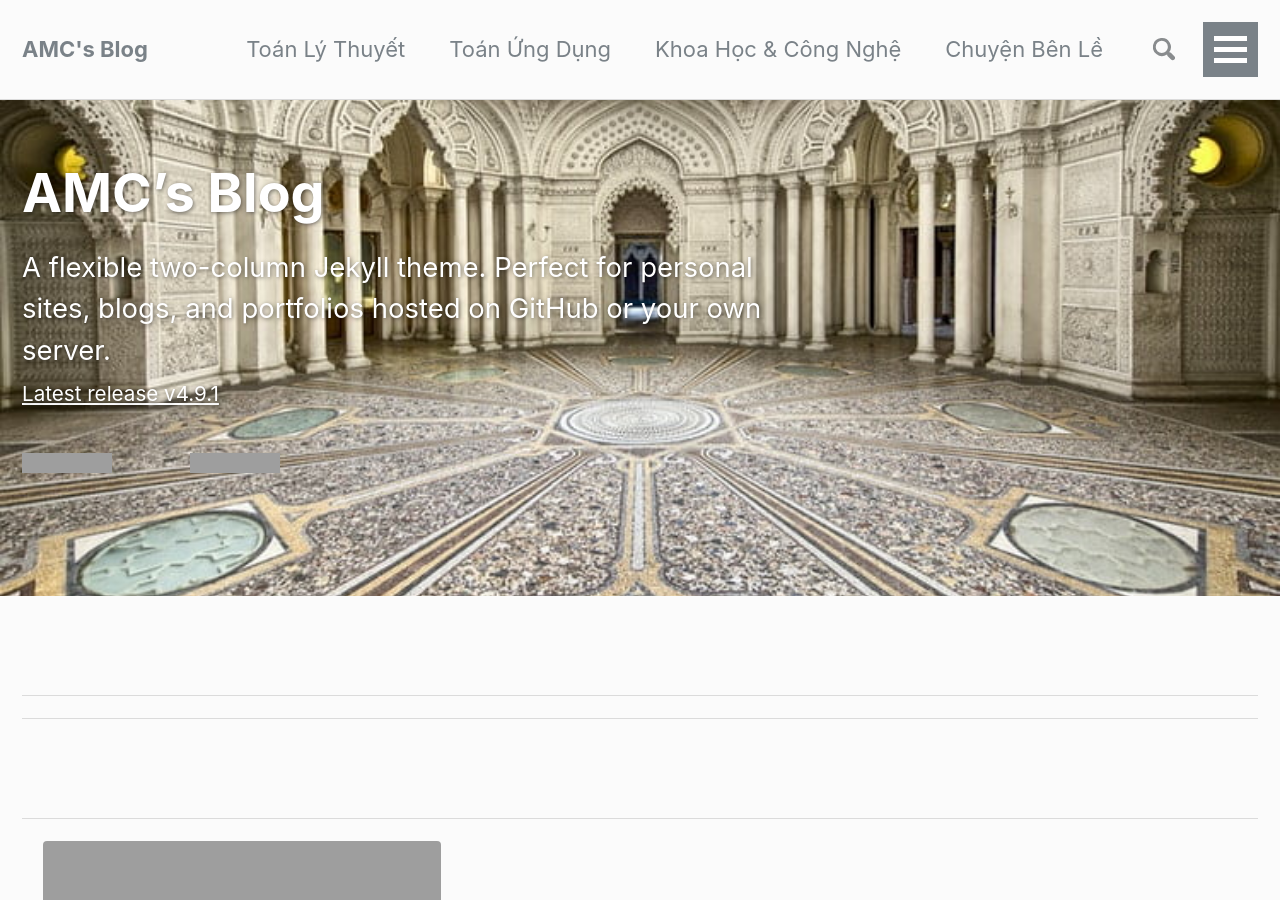
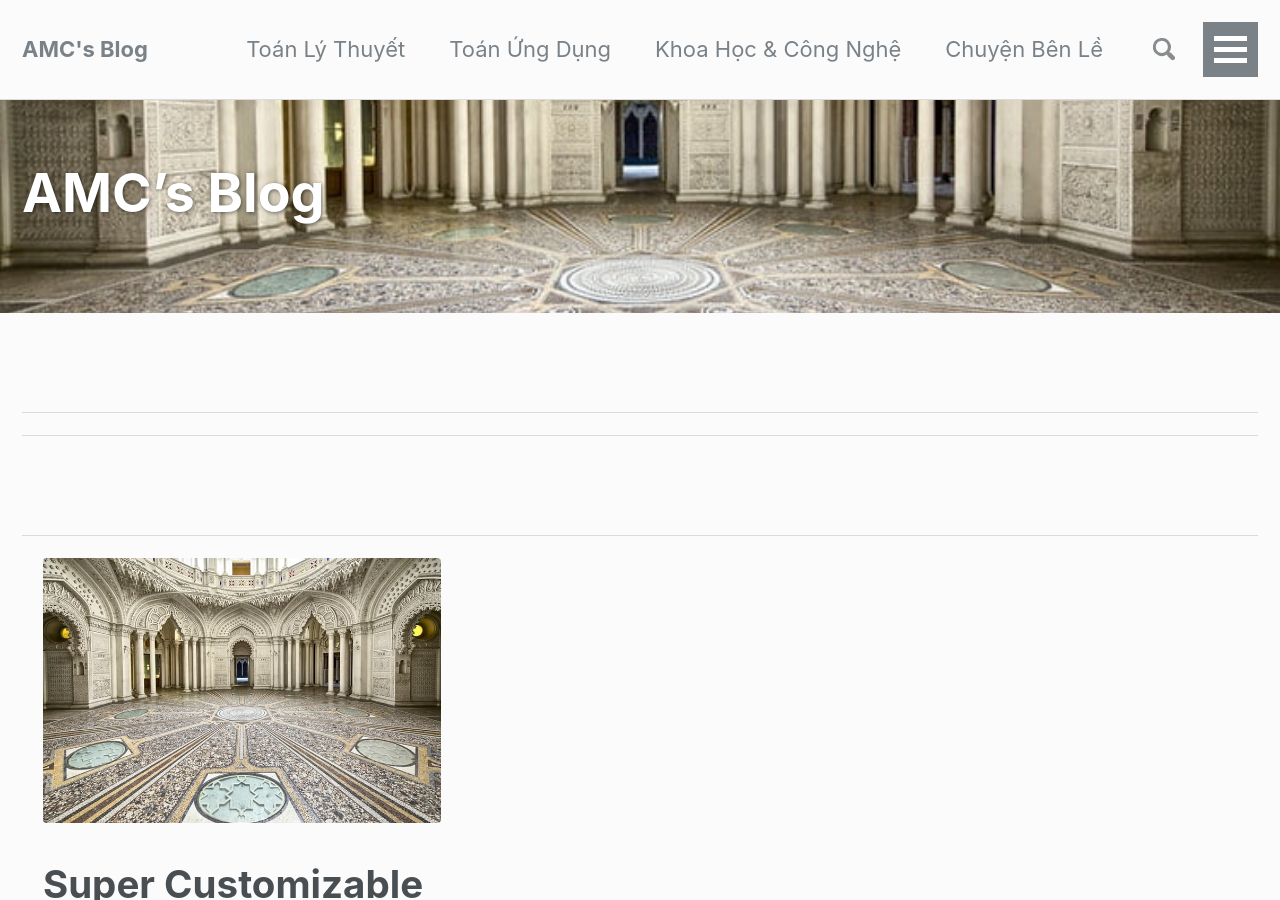
Before and after one commit to amcblog/testvon.github.io, a Jekyll site: the page built from _pages/about.md, in a window 1280 px wide and 900 px high. Built offline with Jekyll 4.4.1, drawn with Linux system fonts in a browser that asks for light colours; nearby versions of some CDN libraries; grey boxes are pictures that could not be loaded.

Commit message:
Update about.md

```diff
--- a/_pages/about.md
+++ b/_pages/about.md
@@ -4,28 +4,26 @@ permalink: /about/
 header:
   overlay_color: "#5e616c"
   overlay_image: /images/header-1.jpeg
-  caption:
-excerpt: 'A flexible two-column Jekyll theme. Perfect for personal sites, blogs, and portfolios hosted on GitHub or your own server.<br /> <small><a href="https://github.com/mmistakes/minimal-mistakes/releases/tag/4.9.1">Latest release v4.9.1</a></small><br /><br /> {::nomarkdown}<iframe style="display: inline-block;" src="https://ghbtns.com/github-btn.html?user=mmistakes&repo=minimal-mistakes&type=star&count=true&size=large" frameborder="0" scrolling="0" width="160px" height="30px"></iframe> <iframe style="display: inline-block;" src="https://ghbtns.com/github-btn.html?user=mmistakes&repo=minimal-mistakes&type=fork&count=true&size=large" frameborder="0" scrolling="0" width="158px" height="30px"></iframe>{:/nomarkdown}'
 feature_row:
-  - image_path: /assets/images/mm-customizable-feature.png
+  - image_path: /images/header-1.jpeg
     alt: "customizable"
     title: "Super Customizable"
     excerpt: "Everything from the menus, sidebars, comments, and more can be configured or set with YAML Front Matter."
-    url: "/docs/configuration/"
+    url: ""
     btn_class: "btn--primary"
     btn_label: "Learn More"
-  - image_path: /assets/images/mm-responsive-feature.png
+  - image_path: /images/header-1.jpeg
     alt: "fully responsive"
     title: "Responsive Layouts"
     excerpt: "Built on HTML5 + CSS3. All layouts are fully responsive with helpers to augment your content."
-    url: "/docs/layouts/"
+    url: ""
     btn_class: "btn--primary"
     btn_label: "Learn More"
-  - image_path: /assets/images/mm-free-feature.png
+  - image_path: /images/header-1.jpeg
     alt: "100% free"
     title: "100% Free"
     excerpt: "Free to use however you want under the MIT License. Clone it, fork it, customize it, whatever!"
-    url: "/docs/license/"
+    url: ""
     btn_class: "btn--primary"
     btn_label: "Learn More"
 ---
```
